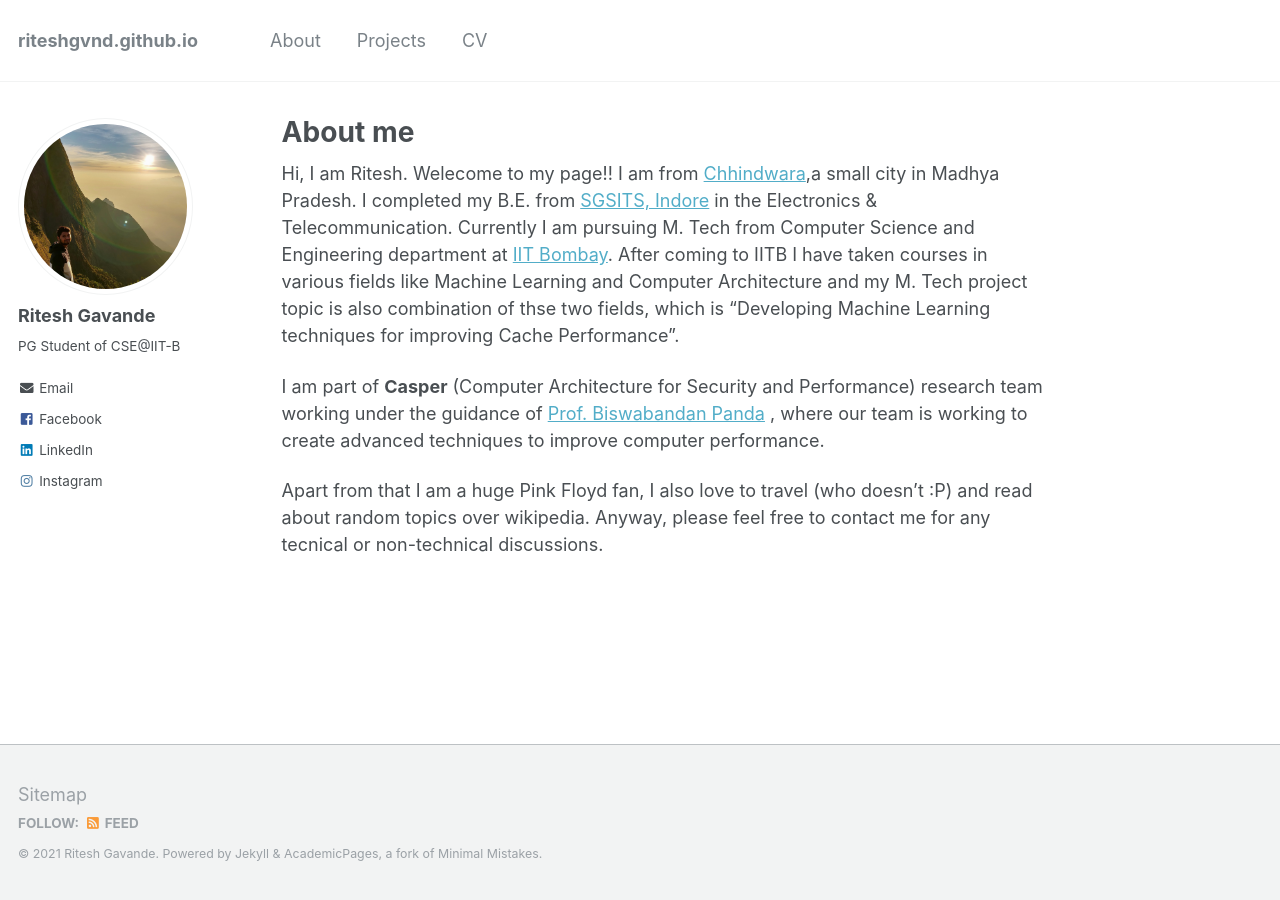
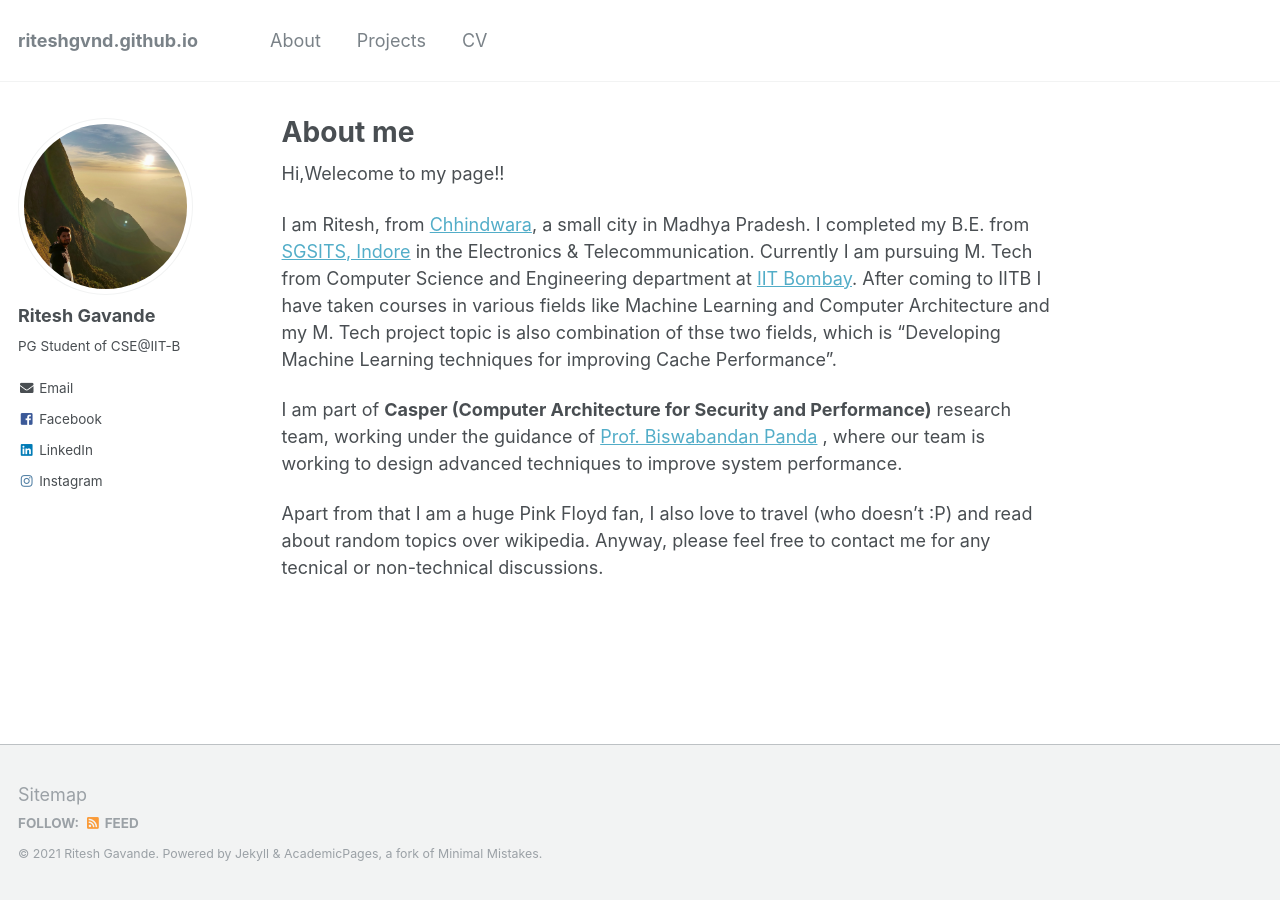
Before and after one commit to Riteshgvnd/riteshgvnd.github.io, a Jekyll site: the page built from _pages/about.md, in a window 1280 px wide. Built offline with Jekyll 4.4.1, drawn with Linux system fonts in a browser that asks for light colours.

Commit message:
Update about.md

```diff
--- a/_pages/about.md
+++ b/_pages/about.md
@@ -12,8 +12,10 @@ redirect_from:
 
 
 
-Hi, I am Ritesh. Welecome to my page!! I am from [Chhindwara](https://en.wikipedia.org/wiki/Chhindwara),a small city in Madhya Pradesh. I completed my B.E. from [SGSITS, Indore](http://www.sgsits.ac.in/) in the Electronics & Telecommunication. Currently I am pursuing M. Tech from Computer Science and Engineering department at [IIT Bombay](https://www.iitb.ac.in/). After coming to IITB I have taken courses in various fields like Machine Learning and Computer Architecture and my M. Tech project topic is also combination of thse two fields, which is  "Developing Machine Learning techniques for improving Cache Performance".
+Hi,Welecome to my page!!
 
-I am part of **Casper** (Computer Architecture for Security and Performance) research team working under the guidance of [Prof. Biswabandan Panda](https://www.cse.iitb.ac.in/~biswa/) , where our team is working to create advanced techniques to improve computer performance.
+I am Ritesh, from [Chhindwara](https://en.wikipedia.org/wiki/Chhindwara), a small city in Madhya Pradesh. I completed my B.E. from [SGSITS, Indore](http://www.sgsits.ac.in/) in the Electronics & Telecommunication. Currently I am pursuing M. Tech from Computer Science and Engineering department at [IIT Bombay](https://www.iitb.ac.in/). After coming to IITB I have taken courses in various fields like Machine Learning and Computer Architecture and my M. Tech project topic is also combination of thse two fields, which is  "Developing Machine Learning techniques for improving Cache Performance".
 
-Apart from that I am a huge Pink Floyd fan, I also love to travel (who doesn't :P) and read about random topics over wikipedia.  Anyway, please feel free to contact me for any tecnical or non-technical discussions.
+I am part of **Casper (Computer Architecture for Security and Performance)** research team, working under the guidance of [Prof. Biswabandan Panda](https://www.cse.iitb.ac.in/~biswa/) , where our team is working to design advanced techniques to improve system performance.
+
+Apart from that I am a huge Pink Floyd fan, I also love to travel (who doesn't :P) and read about random topics over wikipedia. Anyway, please feel free to contact me for any tecnical or non-technical discussions.
```
